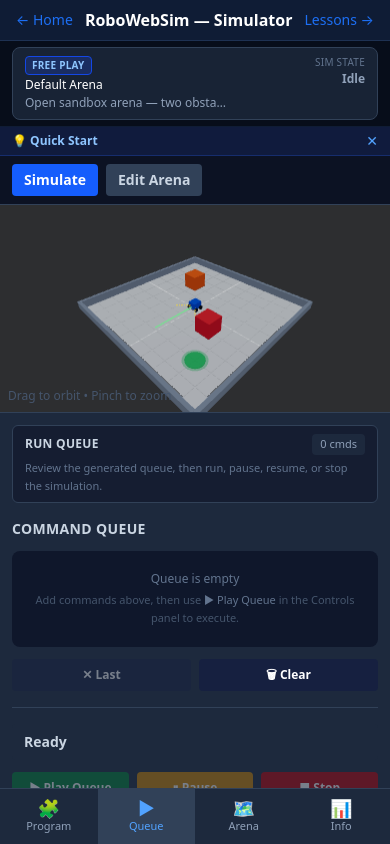
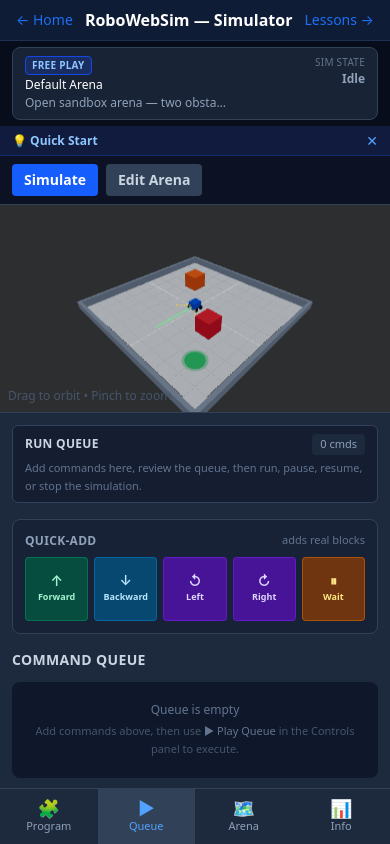
Before and after one commit to Joenasriani/robo-web-sim, a Next.js app: page /simulator in a window 390 px wide. Both pictures are taken after a click on the button "▶ Queue". Built offline with nearby package versions, Linux system fonts and the light colour scheme.

Commit message:
Move mobile quick add controls to queue tab

```diff
--- a/src/components/MobileTabPanel.tsx
+++ b/src/components/MobileTabPanel.tsx
@@ -11,8 +11,9 @@ import ArenaEditor from '@/components/ArenaEditor';
 import ModelLibrary from '@/components/ModelLibrary';
 import SavedScenes from '@/components/SavedScenes';
 import MobileEditOverlay from '@/components/MobileEditOverlay';
-import BlocklyPanel from '@/components/BlocklyPanel';
+import BlocklyPanel, { APPEND_BLOCKLY_COMMAND_EVENT } from '@/components/BlocklyPanel';
 import { useSimulatorStore } from '@/sim/robotController';
+import type { CommandType } from '@/sim/commandExecution';
 
 type Tab = 'program' | 'queue' | 'arena' | 'info';
 
@@ -22,6 +23,13 @@ interface TabDef {
   icon: string;
 }
 
+interface QuickAddCommand {
+  type: CommandType;
+  label: string;
+  icon: string;
+  className: string;
+}
+
 const TABS: TabDef[] = [
   { id: 'program', label: 'Program', icon: '🧩' },
   { id: 'queue',   label: 'Queue',   icon: '▶' },
@@ -29,8 +37,72 @@ const TABS: TabDef[] = [
   { id: 'info',    label: 'Info',    icon: '📊' },
 ];
 
+const QUICK_ADD_COMMANDS: QuickAddCommand[] = [
+  {
+    type: 'forward',
+    label: 'Forward',
+    icon: '↑',
+    className: 'bg-emerald-800/70 hover:bg-emerald-700/80 border-emerald-600/50 text-emerald-200',
+  },
+  {
+    type: 'backward',
+    label: 'Backward',
+    icon: '↓',
+    className: 'bg-sky-800/70 hover:bg-sky-700/80 border-sky-600/50 text-sky-200',
+  },
+  {
+    type: 'left',
+    label: 'Left',
+    icon: '↺',
+    className: 'bg-violet-800/70 hover:bg-violet-700/80 border-violet-600/50 text-violet-200',
+  },
+  {
+    type: 'right',
+    label: 'Right',
+    icon: '↻',
+    className: 'bg-violet-800/70 hover:bg-violet-700/80 border-violet-600/50 text-violet-200',
+  },
+  {
+    type: 'wait',
+    label: 'Wait',
+    icon: '⏸',
+    className: 'bg-amber-800/70 hover:bg-amber-700/80 border-amber-600/50 text-amber-200',
+  },
+];
+
+function MobileQuickAdd({ isRunning }: { isRunning: boolean }) {
+  const appendCommand = (command: CommandType) => {
+    window.dispatchEvent(new CustomEvent(APPEND_BLOCKLY_COMMAND_EVENT, { detail: command }));
+  };
+
+  return (
+    <section className="rounded-lg border border-slate-700 bg-slate-900/40 p-3" aria-label="Quick-add queue commands">
+      <div className="mb-2 flex items-center justify-between gap-2">
+        <h3 className="text-xs font-semibold uppercase tracking-wide text-slate-400">Quick-Add</h3>
+        <span className="text-[11px] text-slate-500">adds real blocks</span>
+      </div>
+      <div className="grid grid-cols-5 gap-1.5">
+        {QUICK_ADD_COMMANDS.map((command) => (
+          <button
+            key={command.type}
+            type="button"
+            onClick={() => appendCommand(command.type)}
+            disabled={isRunning}
+            title={isRunning ? 'Stop the queue first' : `Add ${command.label} to Program and Queue`}
+            className={`flex min-h-[64px] flex-col items-center justify-center gap-0.5 rounded border px-1 py-1.5 text-center text-[10px] font-semibold transition-colors disabled:cursor-not-allowed disabled:opacity-40 touch-manipulation select-none ${command.className}`}
+          >
+            <span className="text-sm leading-none">{command.icon}</span>
+            <span className="text-[9px]">{command.label}</span>
+          </button>
+        ))}
+      </div>
+    </section>
+  );
+}
+
 export default function MobileTabPanel() {
   const isEditMode = useSimulatorStore((s) => s.isEditMode);
+  const isRunning = useSimulatorStore((s) => s.robot.isRunningQueue);
   const commandQueueLength = useSimulatorStore((s) => s.commandQueue.length);
   const [activeTab, setActiveTab] = useState<Tab>('program');
 
@@ -40,11 +112,15 @@ export default function MobileTabPanel() {
     }
   }, [isEditMode]);
 
+  useEffect(() => {
+    window.dispatchEvent(new Event('resize'));
+  }, [activeTab]);
+
   return (
     <div className="lg:hidden flex flex-col shrink-0">
       {/* Persistent content panel — normal document flow below the 3D canvas */}
       <div className="bg-slate-800 border-t border-slate-700 overflow-y-auto max-h-[45vh] min-h-[280px] p-3">
-        {activeTab === 'program' && (
+        <div className={activeTab === 'program' ? 'block' : 'hidden'}>
           <div className="flex min-h-[430px] flex-col gap-3">
             <div className="rounded-md border border-slate-700 bg-slate-900/60 px-3 py-2">
               <div className="flex items-center justify-between gap-2">
@@ -58,10 +134,10 @@ export default function MobileTabPanel() {
               </p>
             </div>
             <div className="min-h-[360px]">
-              <BlocklyPanel className="h-full" />
+              <BlocklyPanel className="h-full" showQuickAdd={false} />
             </div>
           </div>
-        )}
+        </div>
 
         {activeTab === 'queue' && (
           <div className="flex flex-col gap-4">
@@ -73,9 +149,10 @@ export default function MobileTabPanel() {
                 </span>
               </div>
               <p className="mt-1 text-[11px] leading-relaxed text-slate-500">
-                Review the generated queue, then run, pause, resume, or stop the simulation.
+                Add commands here, review the queue, then run, pause, resume, or stop the simulation.
               </p>
             </div>
+            <MobileQuickAdd isRunning={isRunning} />
             <CommandQueue />
             <hr className="border-slate-700" />
             <RobotControls showMovementControls={false} />
```
